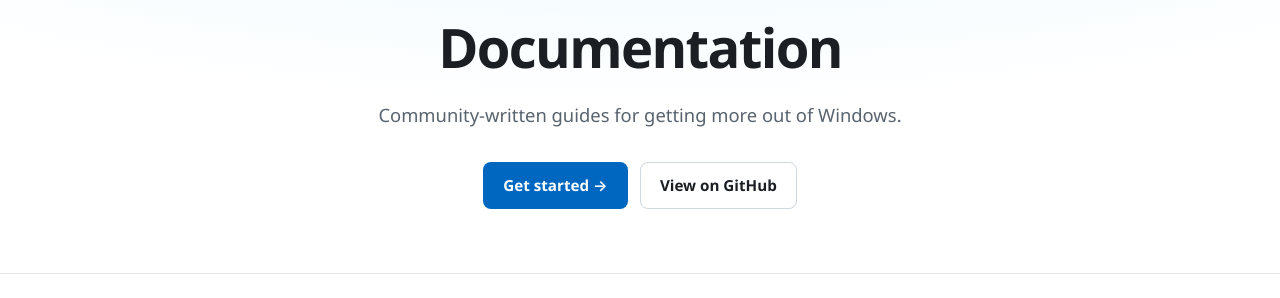
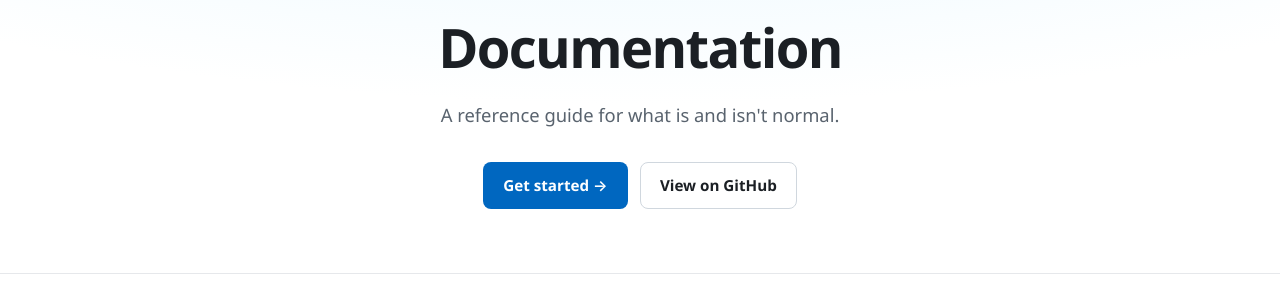
Before and after one commit to brunochristensen/unofficial-windows-documentation, a Jekyll site: the page built from index.markdown, in a window 1280 px wide and 1282 px high. Shown: the part 534-832 px from the top of the window. Built offline with Jekyll 4.4.1, drawn with Linux system fonts in a browser that asks for light colours.

Commit message:
updated title and tagline

```diff
--- a/_config.yml
+++ b/_config.yml
@@ -2,12 +2,11 @@
 # _config.yml NOT hot-reloaded. Restart w/ `jekyll serve` after edits.
 
 title: Unofficial Windows Documentation
-tagline: Community-written guides for getting more out of Windows.
+tagline: A reference guide for what is and isn't normal.
 description: >-
-  An unofficial, community-maintained collection of guides, references, and
-  tips for Windows — setup, configuration, shortcuts, and troubleshooting.
+  A collection of guides, references, and write-ups for Windows.
 author: Bruno Christensen
-email: iambrunouno@gmail.com
+email: brunojchris@gmail.com
 
 # If deploying to <user>.github.io, baseurl: "/unofficial-windows-documentation"
 # If using a custom domain, set baseurl to "" and url to domain.
```
